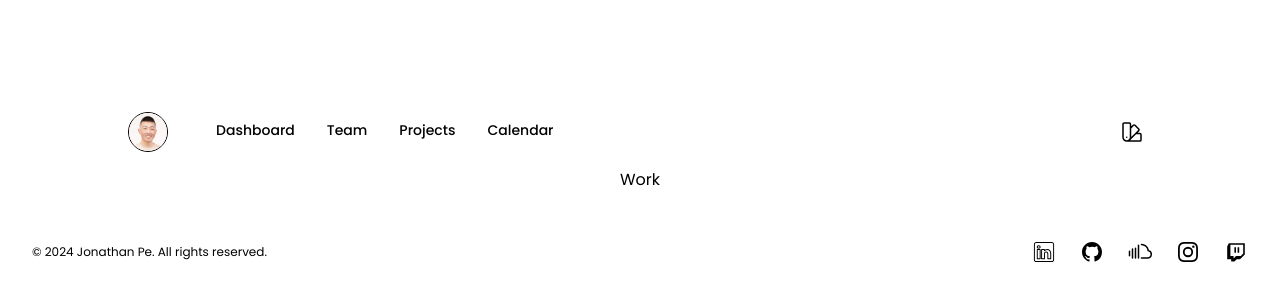
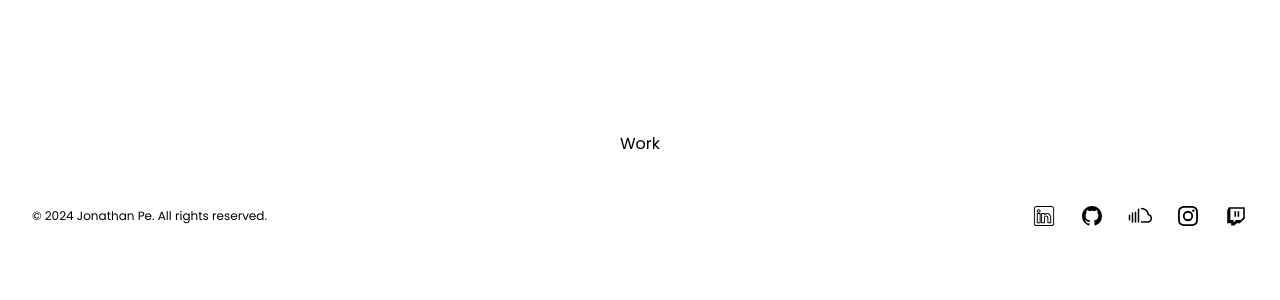
Before and after one commit to jonathan-pe/personal-site, a Next.js app: page /work in a window 1280 px wide. Shown: the part 196-496 px from the top of the page. Built offline with nearby package versions, Linux system fonts and the light colour scheme.

Commit message:
hide navbar for now

```diff
--- a/src/app/layout.tsx
+++ b/src/app/layout.tsx
@@ -1,6 +1,6 @@
 import { Poppins } from 'next/font/google'
 import './globals.css'
-import Navbar from '@/components/Navbar'
+// import Navbar from '@/components/Navbar'
 import Footer from '@/components/Footer'
 import { ThemeProvider } from 'next-themes'
 import { Metadata } from 'next'
@@ -29,7 +29,7 @@ export default function RootLayout({
         <ThemeProvider enableColorScheme>
           {/* div wrapper is just a workaround for now until headlessUI fixes click out bug on PopoverPanel */}
           <div className="w-full">
-            <Navbar />
+            {/* <Navbar /> */}
             {children}
             <Footer />
           </div>
```
